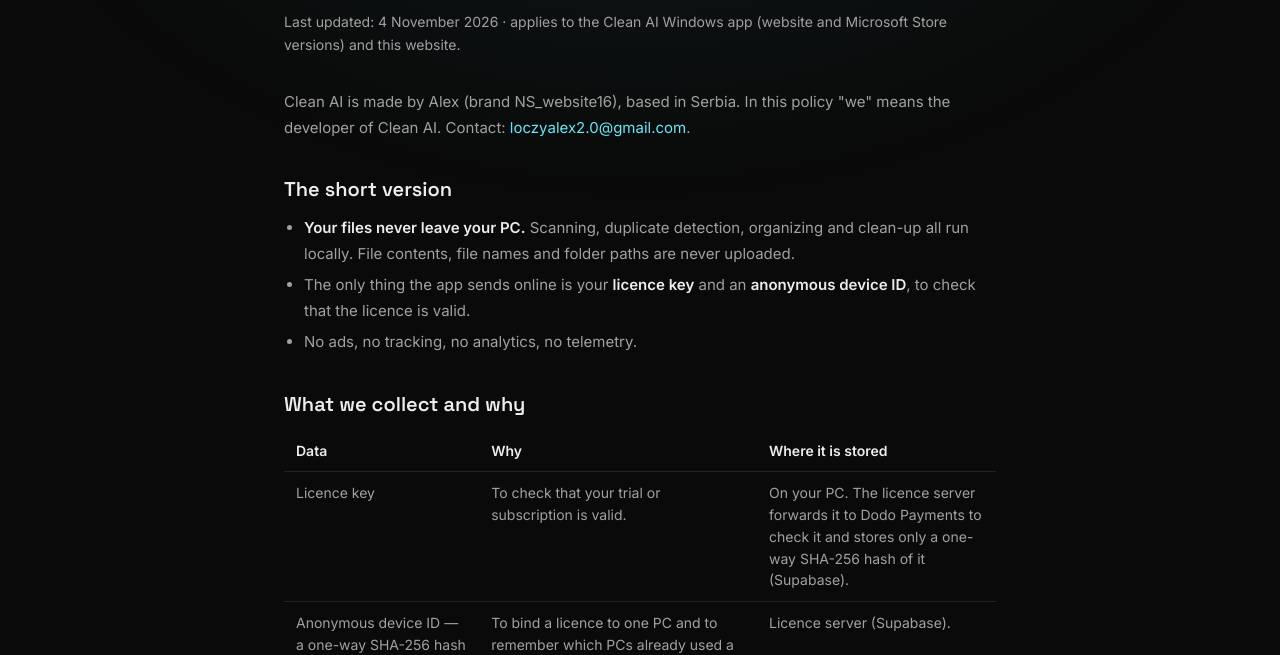
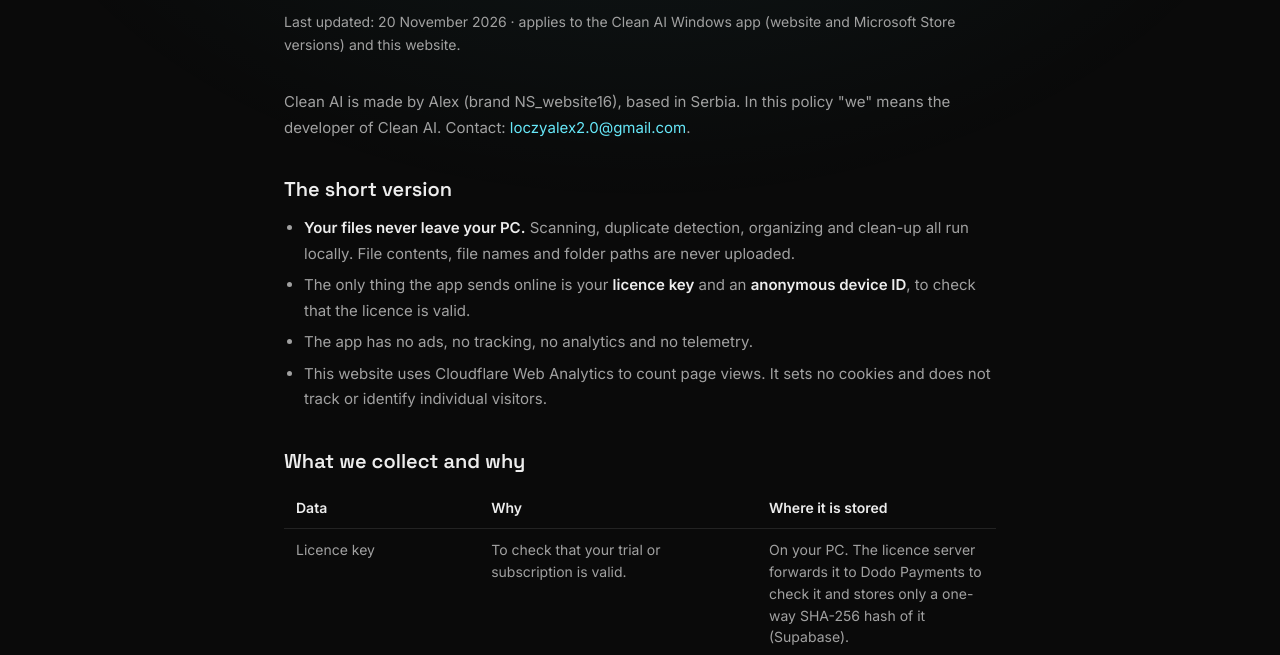
Before and after one commit to alexloczy668-lab/clean-ai, a plain HTML site: page docs/privacy.html in a window 1280 px wide. Shown: the part 162-817 px from the top of the page. Drawn offline with Linux system fonts and the light colour scheme.

Commit message:
Add Cloudflare Web Analytics to website, update privacy policy
Co-Authored-By: Claude Sonnet 5.5 <noreply@anthropic.com>

```diff
--- a/docs/privacy.html
+++ b/docs/privacy.html
@@ -47,7 +47,7 @@
 
     <main class="container policy">
       <h1>Privacy policy</h1>
-      <p class="updated">Last updated: 4 November 2026 · applies to the Clean AI Windows app (website and Microsoft Store versions) and this website.</p>
+      <p class="updated">Last updated: 20 November 2026 · applies to the Clean AI Windows app (website and Microsoft Store versions) and this website.</p>
 
       <p>
         Clean AI is made by Alex (brand NS_website16), based in Serbia. In this policy "we" means the developer of Clean AI.
@@ -58,7 +58,8 @@
       <ul>
         <li><strong>Your files never leave your PC.</strong> Scanning, duplicate detection, organizing and clean-up all run locally. File contents, file names and folder paths are never uploaded.</li>
         <li>The only thing the app sends online is your <strong>licence key</strong> and an <strong>anonymous device ID</strong>, to check that the licence is valid.</li>
-        <li>No ads, no tracking, no analytics, no telemetry.</li>
+        <li>The app has no ads, no tracking, no analytics and no telemetry.</li>
+        <li>This website uses Cloudflare Web Analytics to count page views. It sets no cookies and does not track or identify individual visitors.</li>
       </ul>
 
       <h2>What we collect and why</h2>
@@ -151,5 +152,6 @@
       </div>
     </footer>
   </div>
+<!-- Cloudflare Web Analytics --><script defer src="https://static.cloudflareinsights.com/beacon.min.js" data-cf-beacon='{"token": "b826fb64ef0f45b083a662ab82f3d5a7"}'></script><!-- End Cloudflare Web Analytics -->
 </body>
 </html>
```
Also changed, not shown: docs/account.html (+1 -0 lines), docs/contact.html (+1 -0 lines), docs/faq.html (+1 -0 lines), docs/features.html (+1 -0 lines), docs/how-it-works.html (+1 -0 lines), docs/index.html (+1 -0 lines), docs/login.html (+1 -0 lines), docs/pricing.html (+1 -0 lines), docs/refund.html (+1 -0 lines), docs/terms.html (+1 -0 lines), docs/trial.html (+1 -0 lines).
